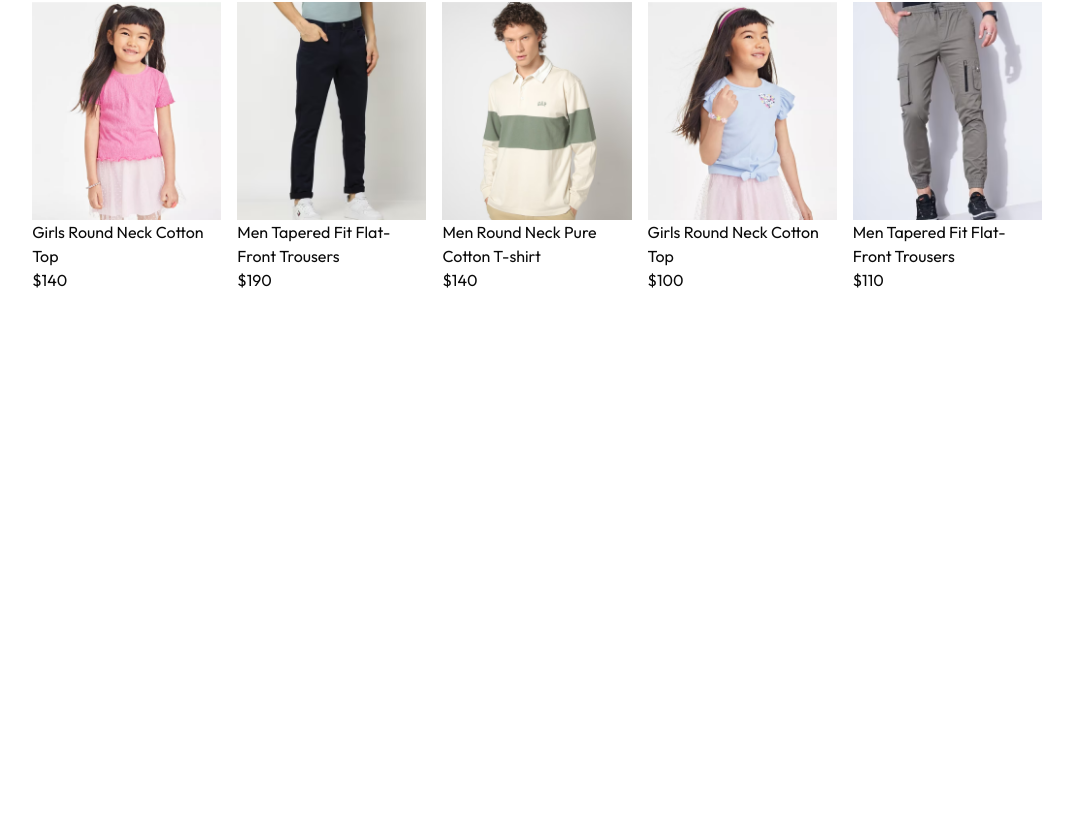
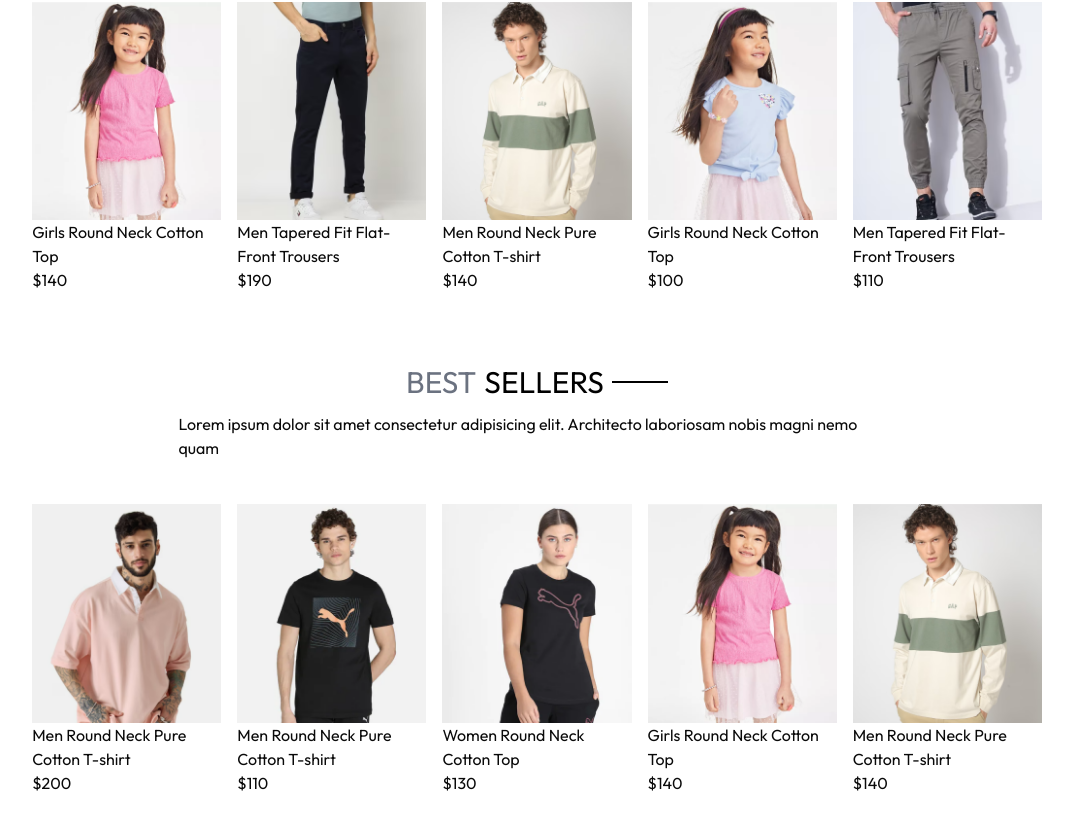
Before and after one commit to MahanandaMayekar/FullStack-Ecommerce-app, a React (Vite) app: page / in a window 1280 px wide. Shown: the part 1036-1865 px from the top of the page, without its empty margins (103-1176 px from the left). Before the commit the page ends 1368 px from the top, so only its background shows below. Built offline with nearby package versions, Linux system fonts and the light colour scheme; a web font is replaced by a local one.

Commit message:
added bestsellor component

```diff
--- a/src/assets/assets.js
+++ b/src/assets/assets.js
@@ -106,7 +106,7 @@ export const products = [
         subCategory: "Topwear",
         sizes: ["S", "M", "L"],
         date: 1716634345448,
-        bestseller: true
+        bestseller: false
     },
     {
         _id: "aaaab",
@@ -130,7 +130,7 @@ export const products = [
         subCategory: "Topwear",
         sizes: ["S", "L", "XL"],
         date: 1716234545448,
-        bestseller: true
+        bestseller: false
     },
     {
         _id: "aaaad",
@@ -190,7 +190,7 @@ export const products = [
         subCategory: "Topwear",
         sizes: ["S", "M", "L", "XL"],
         date: 1716622345448,
-        bestseller: false
+        bestseller: true
     },
     {
         _id: "aaaai",
@@ -202,7 +202,7 @@ export const products = [
         subCategory: "Topwear",
         sizes: ["M", "L", "XL"],
         date: 1716621235448,
-        bestseller: false
+        bestseller:true
     },
     {
         _id: "aaaaj",
--- /dev/null
+++ b/src/components/BestSeller.jsx
@@ -0,0 +1,37 @@
+import { useAssets } from '@/hooks/assets/useAssets'
+import React, { useEffect, useState } from 'react'
+import Title from './Title';
+import LatestProductItem from './LatestProductItem';
+
+const BestSeller = () => {
+    const { products } = useAssets()
+    const [bestSeller, setBestSeller] = useState([])
+    useEffect(() => {
+        const bestproducts = products.filter((item) => (item.bestseller))
+        setBestSeller(bestproducts.slice(0,5))
+    },[])
+  return (
+    <div className="m-5 my-10">
+      <div className="py-8">
+        <Title text1={"BEST"} text2={"SELLERS"} />
+        <p className="w-3/4 m-auto p-3 text-sm  md:text-base text-wrap px-5">
+          Lorem ipsum dolor sit amet consectetur adipisicing elit. Architecto
+          laboriosam nobis magni nemo quam
+        </p>
+      </div>
+      <div className="grid grid-cols-2 sm:grid-cols-3 md:grid-cols-4 lg:grid-cols-5 gap-4 gap-y-8">
+        {bestSeller.map((item) => (
+          <LatestProductItem
+            key={item._id} // Add a unique key here
+            productId={item._id}
+            image={item.image}
+            name={item.name}
+            price={item.price}
+          />
+        ))}
+      </div>
+    </div>
+  );
+}
+
+export default BestSeller
--- a/src/pages/Home.jsx
+++ b/src/pages/Home.jsx
@@ -1,12 +1,13 @@
 import Hero from '@/components/Hero'
 import LatestCollection from '@/components/LatestCollection'
 import React from 'react'
+import BestSeller from './../components/BestSeller';
 const Home = () => {
   return (
     <div>
       <Hero />
       <LatestCollection/>
-
+      <BestSeller/>
     </div>
   )
 }
```
